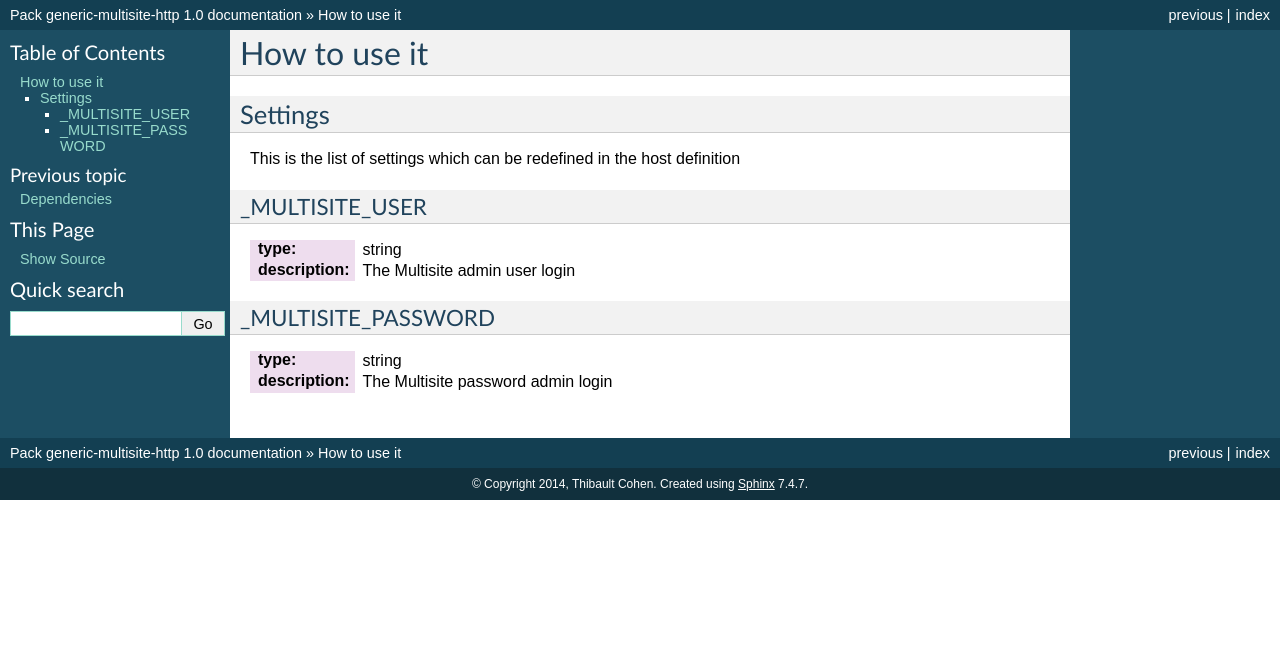
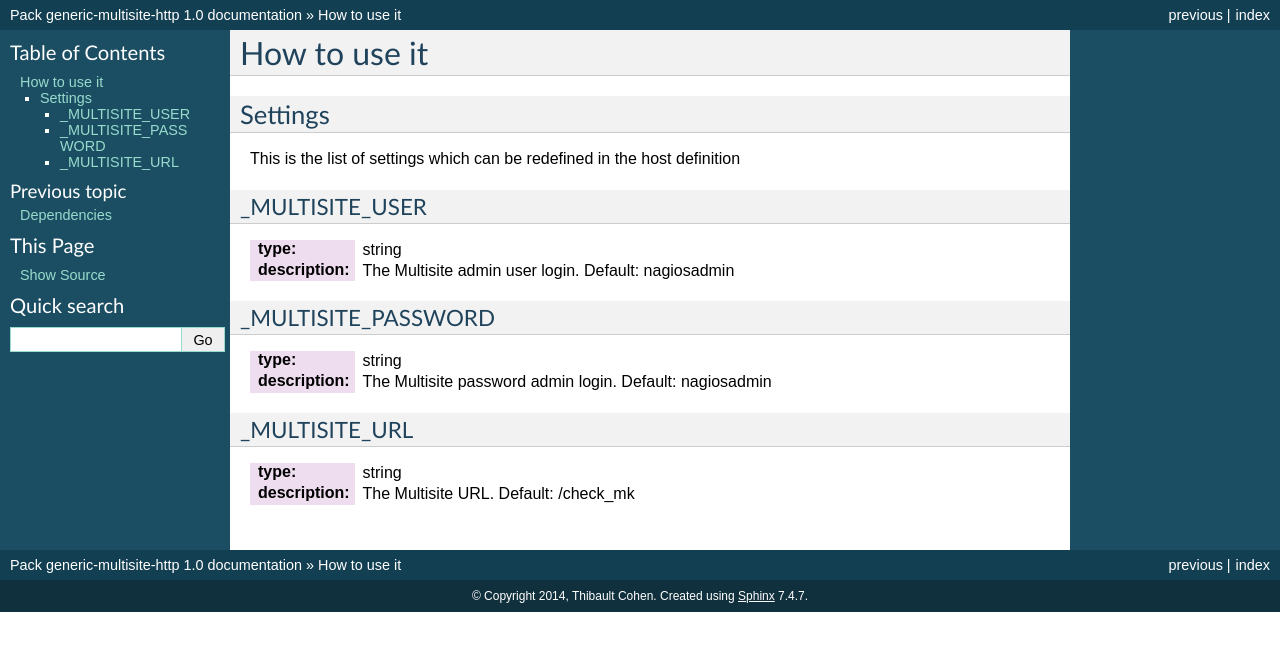
Before and after one commit to savoirfairelinux/monitoring-tools, a Sphinx documentation site: the page built from doc/source/howtouseit.rst, in a window 1280 px wide. Shown: the top 651 px of the page. Built offline with Sphinx 7.4.7, drawn with Linux system fonts in a browser that asks for light colours.

Commit message:
* Add Multisite_URL arg

```diff
--- a/doc/source/howtouseit.rst
+++ b/doc/source/howtouseit.rst
@@ -11,11 +11,18 @@ _MULTISITE_USER
 ---------------
 
 :type:              string
-:description:       The Multisite admin user login
+:description:       The Multisite admin user login. Default: nagiosadmin
 
 
 _MULTISITE_PASSWORD
 -------------------
 
 :type:              string
-:description:       The Multisite password admin login
+:description:       The Multisite password admin login. Default: nagiosadmin
+
+
+_MULTISITE_URL
+-------------------
+
+:type:              string
+:description:       The Multisite URL. Default: /check_mk
```
Also changed, not shown: 3 other files.
